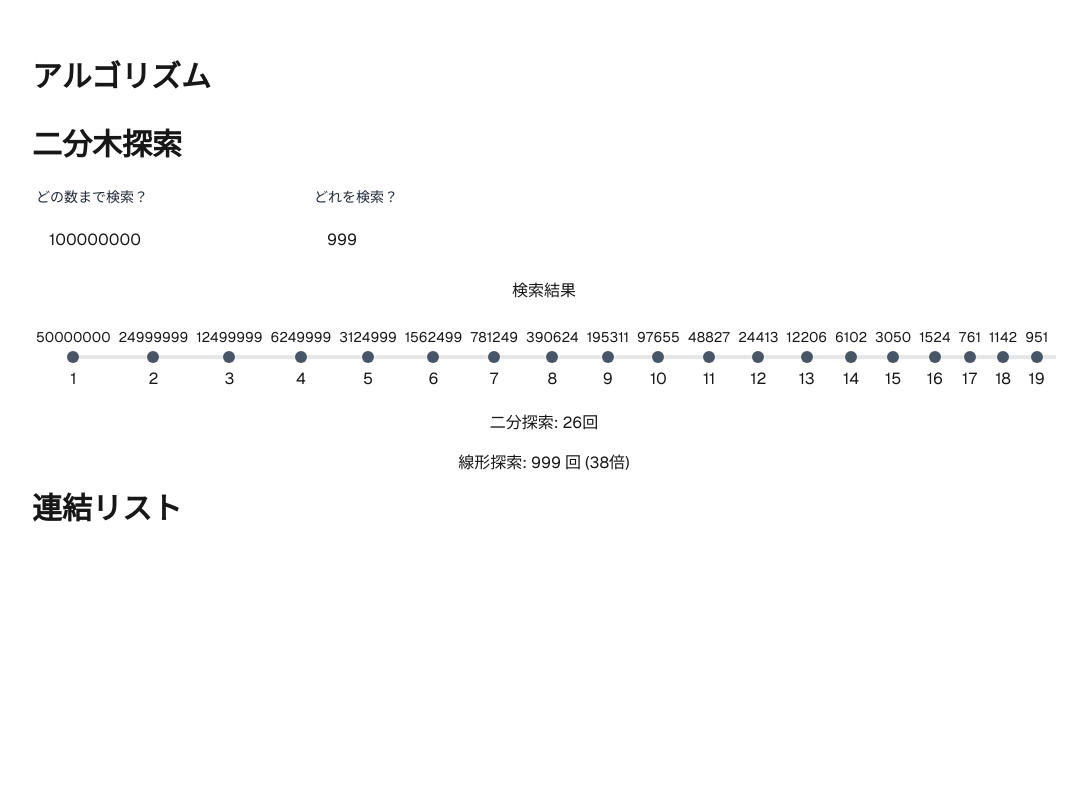
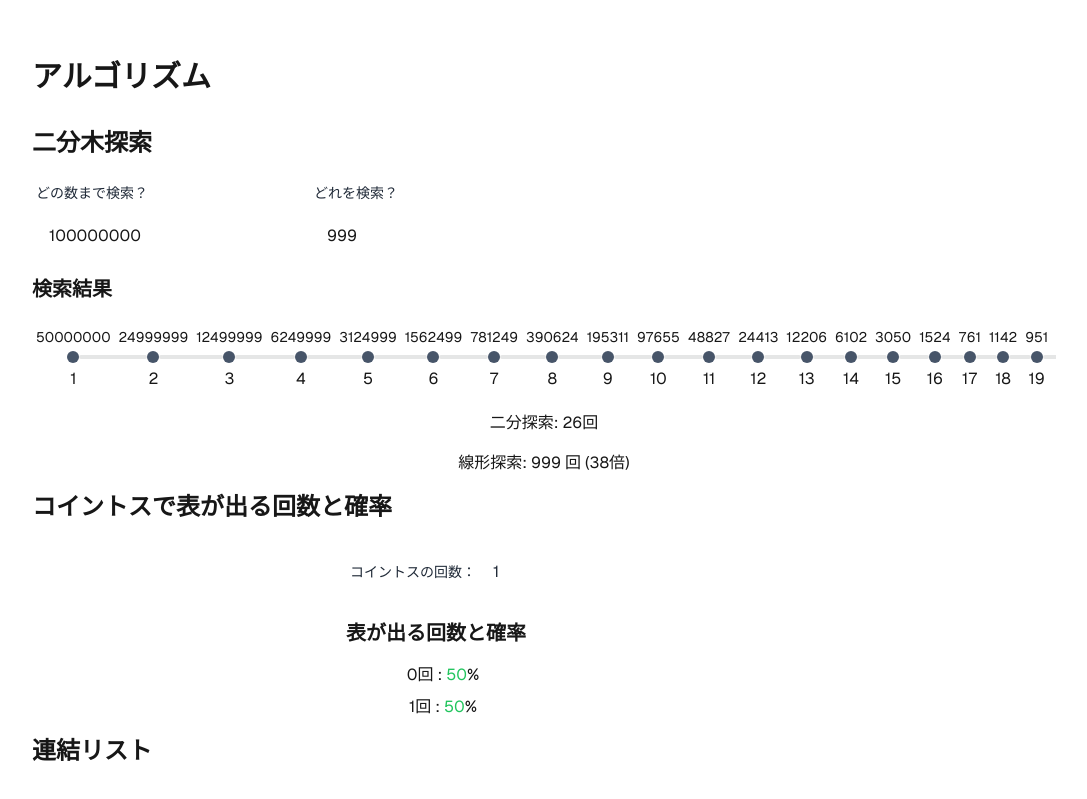
Before and after one commit to mieze018/learn-and-understand, a Next.js app: page / in a window 1280 px wide. Shown: the part 105-904 px from the top of the page, without its empty margins (96-1183 px from the left). Before the commit the page ends 812 px from the top, so only its background shows below. Built offline with nearby package versions, Linux system fonts and the light colour scheme.

Commit message:
feat: コイントスコンポーネントを追加し、ページに統合

```diff
--- a/src/app/page.tsx
+++ b/src/app/page.tsx
@@ -1,6 +1,7 @@
-import { BinarySearch } from '@/components/objects/BinarySearch'
-import { LinkedList } from '@/components/objects/LinkedList'
-import { H1 } from '@/components/atoms/Headings'
+import { BinarySearch } from '@/components/objects/BinarySearch';
+import { LinkedList } from '@/components/objects/LinkedList';
+import { CoinToss } from '@/components/objects/CoinToss';
+import { H1 } from '@/components/atoms/Headings';
 export default function Home() {
   return (
     <>
@@ -8,10 +9,11 @@ export default function Home() {
         <H1>アルゴリズム</H1>
         <section className="flex flex-col gap-4 items-center">
           <BinarySearch />
+          <CoinToss />
           <LinkedList />
         </section>
       </main>
       <footer className="row-start-3 flex gap-6 flex-wrap items-center justify-center"></footer>
     </>
-  )
+  );
 }
--- a/src/components/atoms/Headings.tsx
+++ b/src/components/atoms/Headings.tsx
@@ -7,7 +7,10 @@ export const H1 = styled.h1.attrs<{ className?: string }>({
   className: `${commonClasses} text-3xl`,
 })``;
 
-export const H2 = styled(H1).attrs({
+export const H2 = styled.h2.attrs({
   className: `${commonClasses} text-2xl`,
-  as: 'h2',
 })``;
+
+export const H3 = styled.h3.attrs({
+  className: `${commonClasses} text-xl`,
+})``;
--- a/src/components/objects/BinarySearch.tsx
+++ b/src/components/objects/BinarySearch.tsx
@@ -1,7 +1,7 @@
 'use client';
 import { useBinarySearch } from '@/hooks/useBinarySearch';
 import { useState } from 'react';
-import { H2 } from '@/components/atoms/Headings';
+import { H2, H3 } from '@/components/atoms/Headings';
 
 import { Section1, Section2, Section3 } from '@/components/atoms/Sections';
 import { NumberInput, Label } from '@/components/atoms/Forms';
@@ -52,7 +52,7 @@ export const BinarySearch = () => {
           </div>
           <div></div>
         </Section3>
-        <h3>検索結果</h3>
+        <H3>検索結果</H3>
         <ul className="timeline max-w-max overflow-auto">
           {process.map((p, i) => {
             return (
--- /dev/null
+++ b/src/components/objects/CoinToss.tsx
@@ -0,0 +1,67 @@
+'use client';
+import { useCoinToss } from '@/hooks/useCoinToss';
+import { useState } from 'react';
+import { H2, H3 } from '@/components/atoms/Headings';
+
+import { Section1, Section2, Section3 } from '@/components/atoms/Sections';
+import { NumberInput, Label } from '@/components/atoms/Forms';
+export const CoinToss = () => {
+  const [tossCount, setTossCount] = useState(1);
+  const { probabilities, probabilitiesGreater } = useCoinToss({ tossCount });
+  const percentColorClasses = (percent: number) => {
+    if (percent >= 75) return 'text-blue-500';
+    if (percent >= 50) return 'text-green-500';
+    if (percent >= 25) return 'text-yellow-500';
+    return 'text-red-500';
+  };
+  if (tossCount < 1) {
+    return null;
+  }
+  return (
+    <Section1>
+      <H2>コイントスで表が出る回数と確率</H2>
+      <Section2>
+        <Section3>
+          <Label>
+            コイントスの回数：
+            <NumberInput
+              value={tossCount}
+              onChange={(e) => setTossCount(Number(e.target.value))}
+              min={1}
+            />
+          </Label>
+        </Section3>
+        <H3>表が出る回数と確率</H3>
+        <div className="flex flex-row gap-2 items-center w-full">
+          <ul className="flex flex-col gap-2 items-center w-full">
+            {probabilities.map((p) => {
+              return (
+                <li key={p.count}>
+                  {p.count}回 :{' '}
+                  <span className={percentColorClasses(p.probability)}>
+                    {p.probability}
+                  </span>
+                  %
+                </li>
+              );
+            })}
+          </ul>
+          <ul className="flex flex-col gap-2 items-center w-full">
+            {tossCount > 1 &&
+              probabilitiesGreater.map((p) => {
+                return (
+                  <li key={p.count}>
+                    {p.count}回
+                    {p.count === 0 || p.count === tossCount ? '' : '以上'}:{' '}
+                    <span className={percentColorClasses(p.probability)}>
+                      {p.probability}%
+                    </span>
+                  </li>
+                );
+              })}
+          </ul>
+        </div>
+      </Section2>
+    </Section1>
+  );
+};
--- /dev/null
+++ b/src/hooks/useCoinToss.ts
@@ -0,0 +1,40 @@
+/**コイントスで表が出る回数と確率 */
+export const useCoinToss = ({ tossCount }: { tossCount: number }) => {
+  /** toSSCountまでの書く回数の配列 */
+  const eachCount = Array.from({ length: tossCount + 1 });
+  /** 数値をパーセントに変換 */
+  const toPercent = (num: number) => Math.round(num * 100 * 100) / 100;
+  /** 階乗 */
+  const factorial = (n: number): number => (n <= 1 ? 1 : n * factorial(n - 1));
+  /** 組み合わせ */
+  const combination = (tossCount: number, count: number): number => {
+    const numerator = factorial(tossCount);
+    const denominator = factorial(count) * factorial(tossCount - count);
+    return numerator / denominator;
+  };
+
+  const probabilities = eachCount.map((_, i) => {
+    const count = i;
+    const combinationValue = combination(tossCount, count);
+    const probabilityOfHeads = 0.5 ** count;
+    const probabilityOfTails = 0.5 ** (tossCount - count);
+    const probability =
+      combinationValue * probabilityOfHeads * probabilityOfTails;
+    return { count, probability: toPercent(probability) };
+  });
+
+  const probabilitiesGreater = eachCount.map((_, i) => {
+    const count = i;
+    // count以上の表が出る確率
+    if (count === 0)
+      return { count, probability: probabilities[0].probability };
+
+    const probability =
+      probabilities
+        .filter((p) => p.count >= count)
+        .reduce((acc, cur) => acc + cur.probability, 0) / 100;
+    return { count, probability: toPercent(probability) };
+  });
+
+  return { probabilities, probabilitiesGreater };
+};
```
